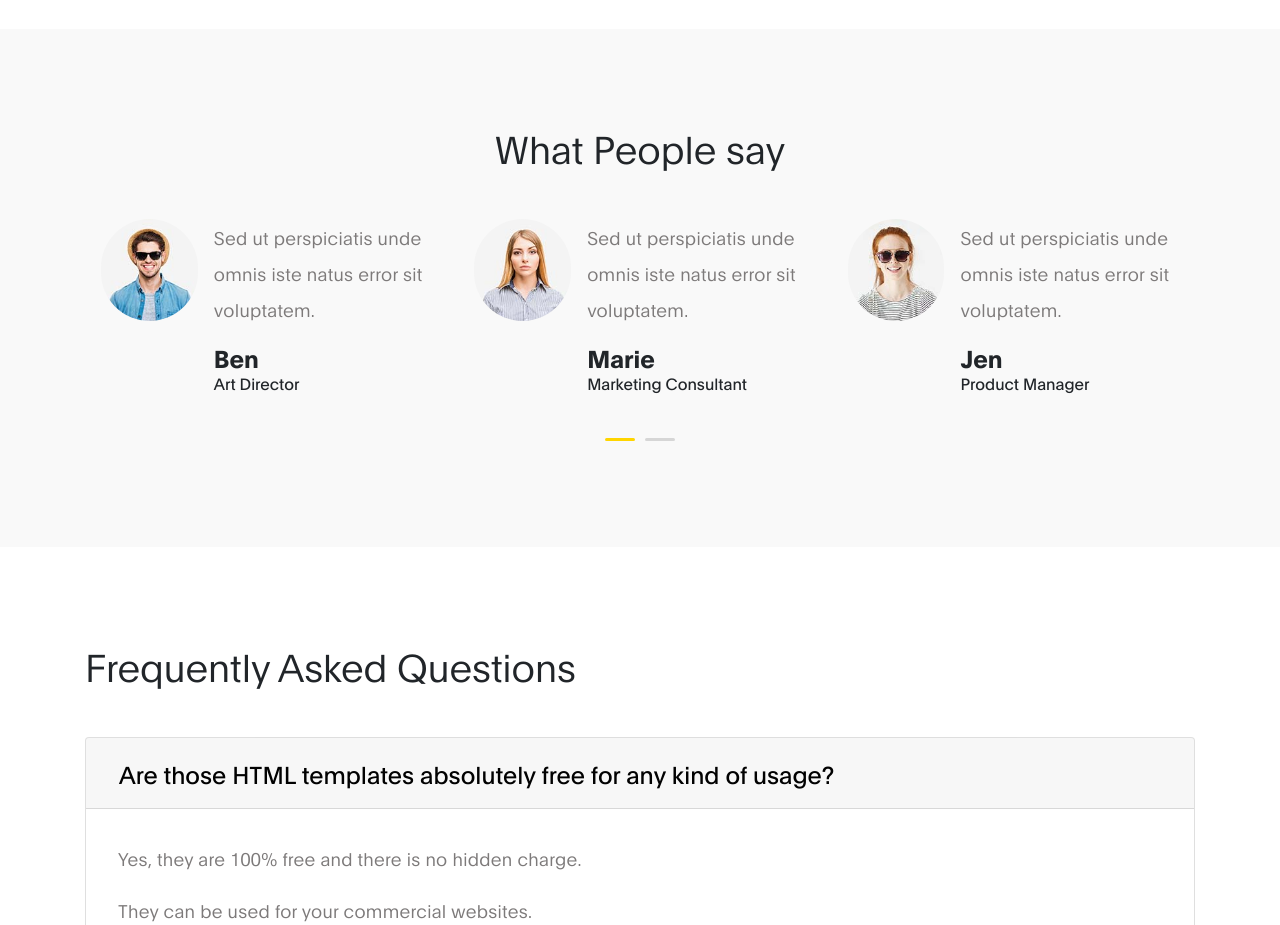
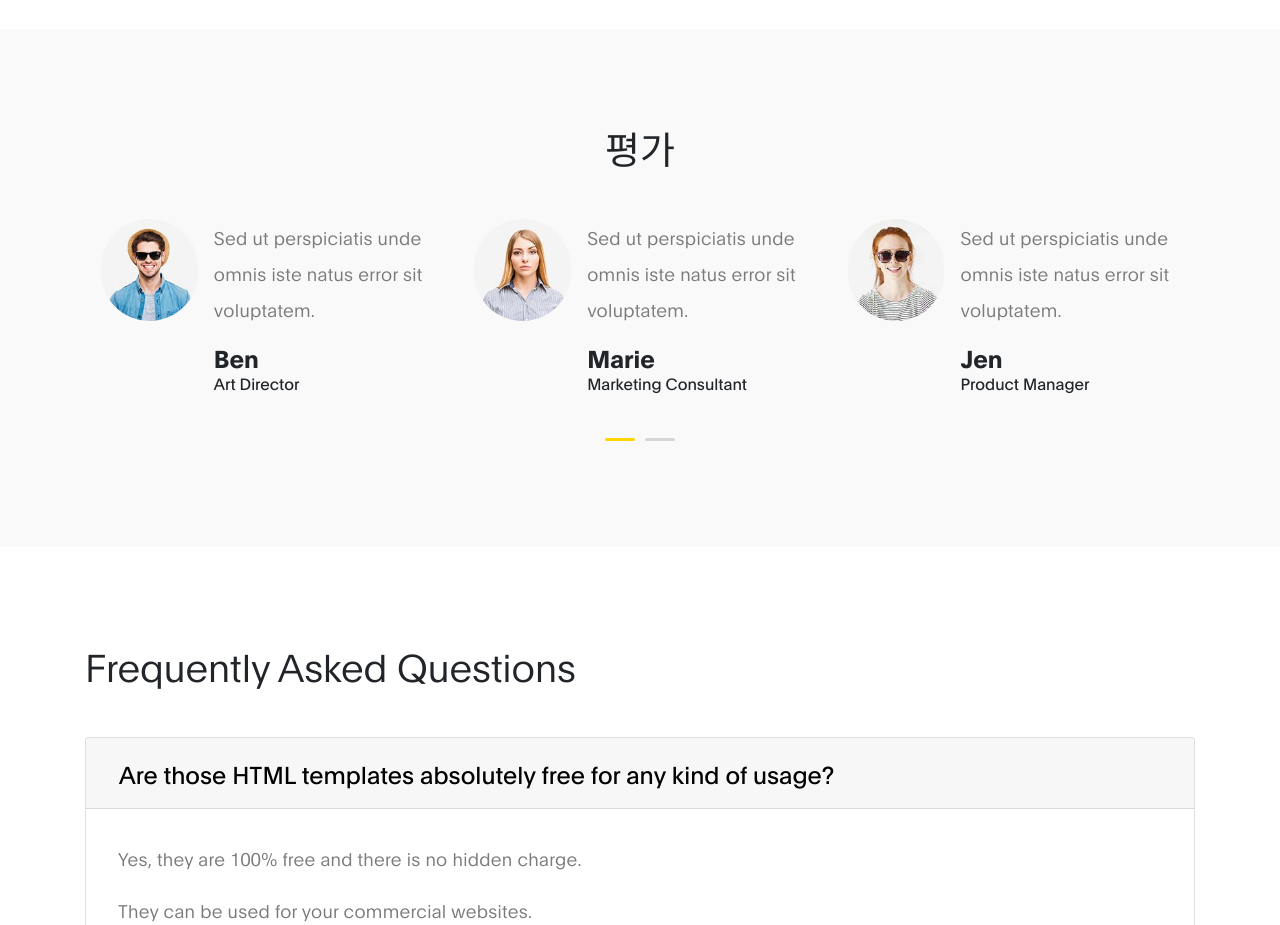
Before and after one commit to 1020NEVERMIND/1020NEVERMIND.github.io, a plain HTML site: page index.html in a window 1280 px wide. Shown: the part 1060-1985 px from the top of the page. Drawn offline with Linux system fonts and the light colour scheme.

Commit message:
Update index.html

```diff
--- a/index.html
+++ b/index.html
@@ -144,7 +144,7 @@ https://www.tooplate.com/view/2120-ben-resume
                <div class="row">
 
                     <div class="col-12">
-                        <h3 class="mb-5 text-center">What People say</h3>
+                        <h3 class="mb-5 text-center">평가</h3>
 
                         <div class="owl-carousel owl-theme" id="testimonials-carousel">
                             <div class="item">
```
